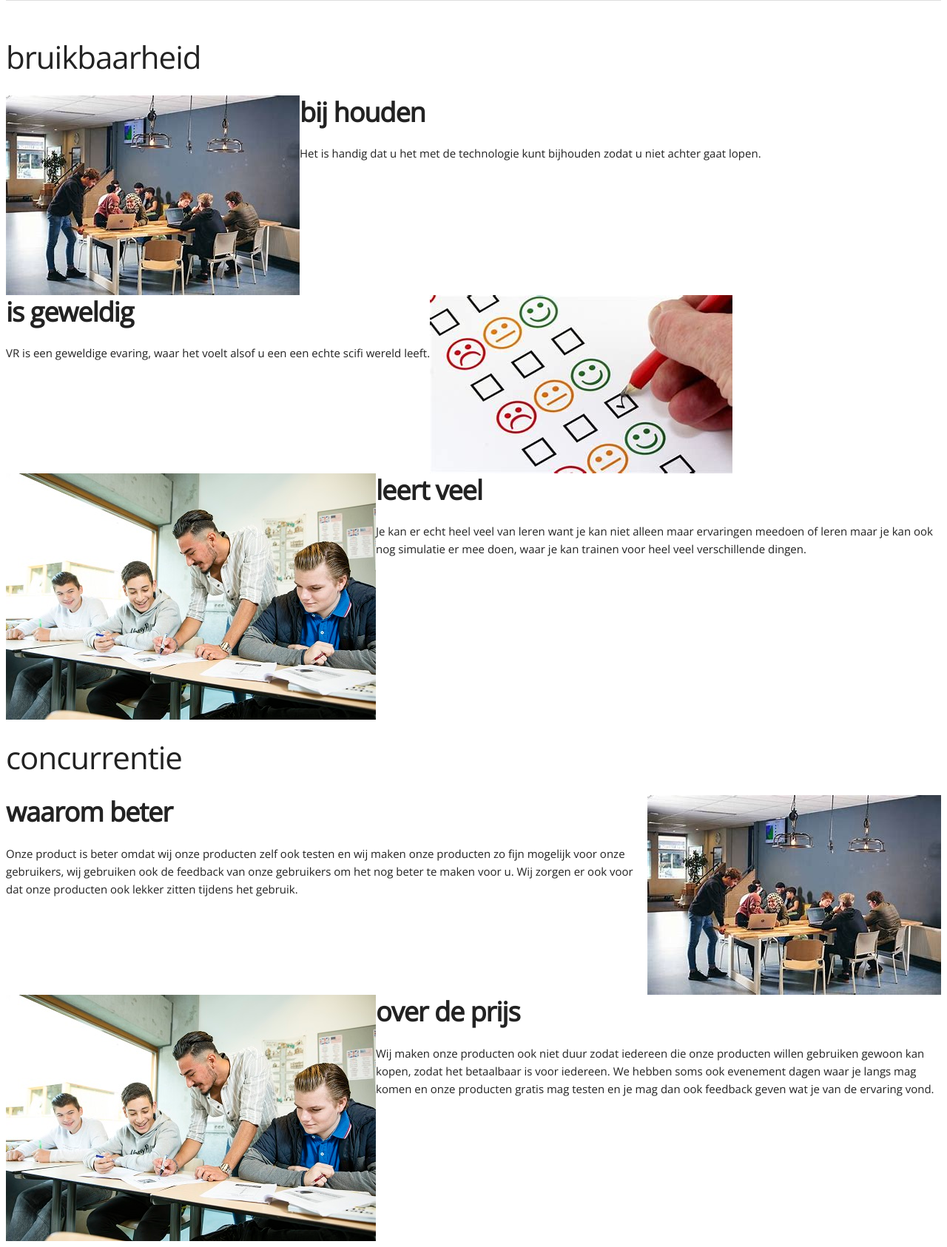
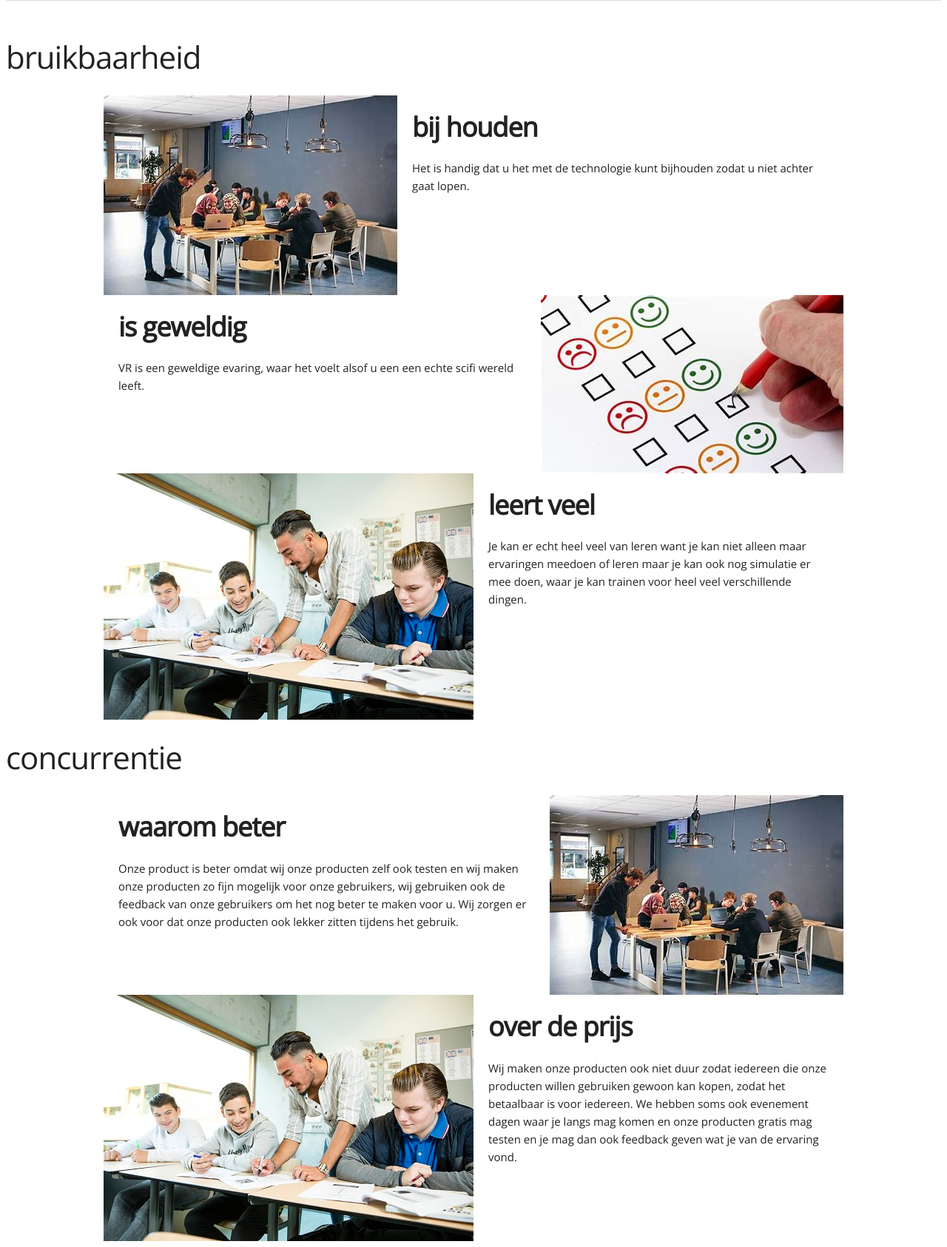
Before and after one commit to salmaazou/Project-3-p4, a PHP site: page /courses.php in a window 1280 px wide. Shown: the part 1282-2968 px from the top of the page at 74% size. Run offline with PHP 8.4, Linux system fonts and the light colour scheme.

Commit message:
added display flex to div.info with a flex-direction column and a align items so the items are under eachother and put in the middle of the screen also added margin to the div#text so there is space between the text and the img's also added width 100rem and flex-direction row so the text is next to the img, also added comments to the styling

```diff
--- a/css/about.css
+++ b/css/about.css
@@ -690,6 +690,22 @@ h2 {
 	margin: 2.5rem 0rem 2.5rem 0rem;
 }
 
+/** makes it so the text and img's are next to eachother */
+/** and makes the div.card to a standard width of 100rem */
 section>div.info>div.card {
 	display: flex;
+	flex-direction: row;
+	width: 100rem;
 }
+
+/** makes it so the items like the img's and text per div are under eachother and put them in the middle of the screen */
+div.info {
+	display: flex;
+	flex-direction: column;
+	align-items: center;
+}
+
+/** adds some space between the text and the img's */
+div#text {
+	margin: 2rem;
+}
```
